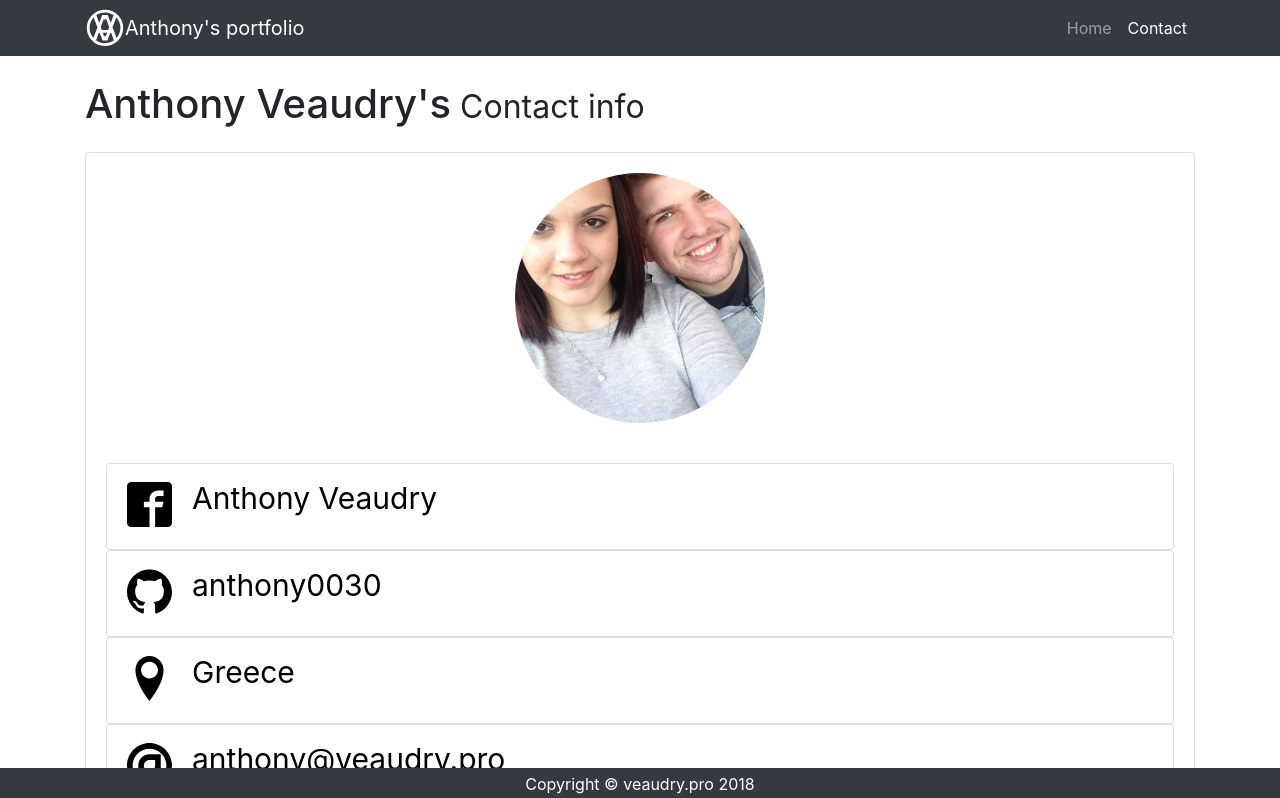
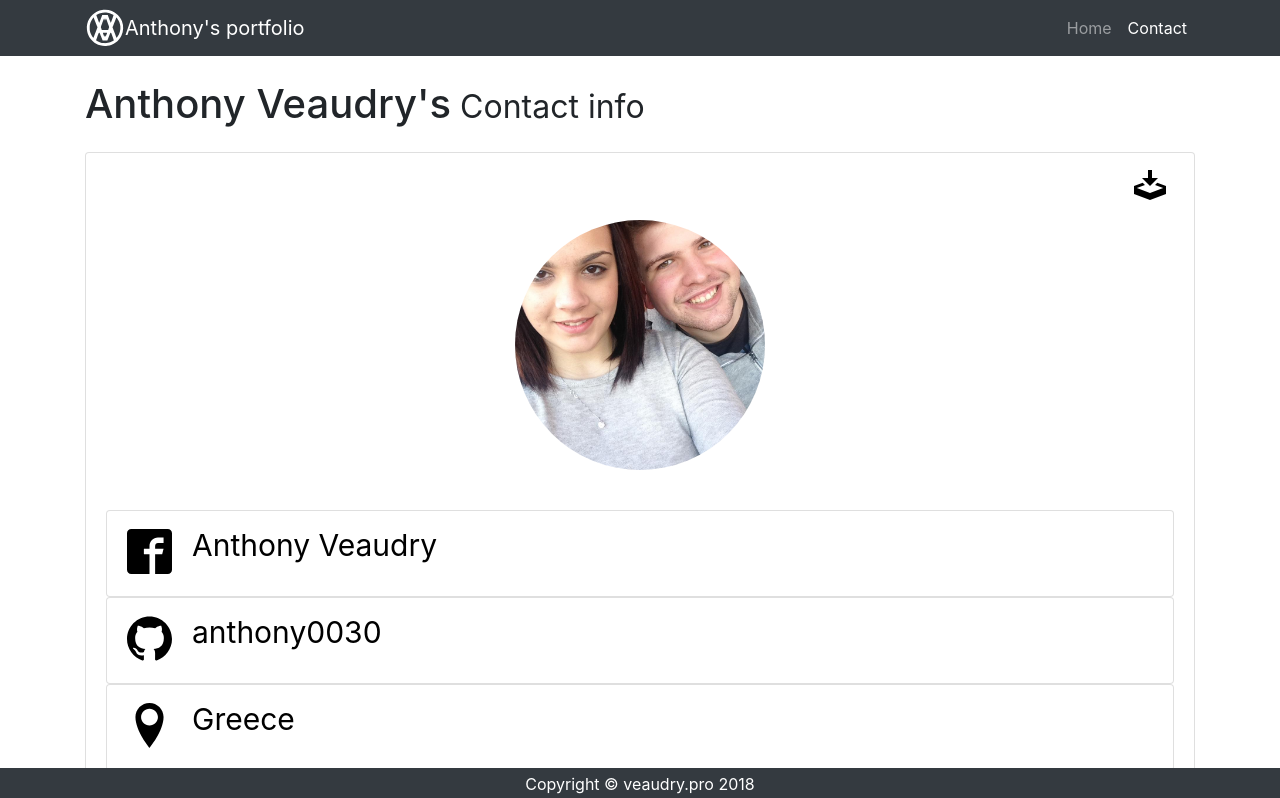
Before and after one commit to anthony0030/techdegree-project-12, a React (Create React App) app: page /Contact in a window 1280 px wide. Shown: the top 798 px of the page. Built offline with nearby package versions, Linux system fonts and the light colour scheme.

Commit message:
add a way to download the contact card
Signed-off-by: Anthony Veaudry <anthony@veaudry.pro>

```diff
--- a/src/App.css
+++ b/src/App.css
@@ -85,6 +85,14 @@ body {
   max-width: 100%;
 }
 
+.contact-download-button{
+  margin-top: 15px;
+  width: 45px;
+  align-self: flex-end;
+  margin-right: 15px;
+}
+
+
 @media (min-width: 768px) {
   .contactIcon {
    margin-right: 20px;
--- a/src/components/Contact.js
+++ b/src/components/Contact.js
@@ -3,8 +3,9 @@ import React from "react";
 
 import Heading from "./Heading"
 import ContactLine from "./ContactLine"
+import Icon from "./Icon"
 import Profile from "./Profile.jpg"
-
+import Anthony from "./anthony.vcf"
 
 function Contact(props) {
   return (
@@ -13,6 +14,9 @@ function Contact(props) {
       <div className="row">
         <div className="col-12 portfolio-item">
          <div className="card contactCard">
+         <a href={Anthony} download="Anthony Veaudry Contact-card.vcf" className="contact-download-button">
+          <Icon i="download"/>
+         </a>
           <img className="ProfilePhoto rounded-circle" src={Profile} alt="My face"/>
           <div className="card-body">
             <ul className="list-group">
```
Also changed, not shown: 1 other file (tests, documents, lock files or other folders).
